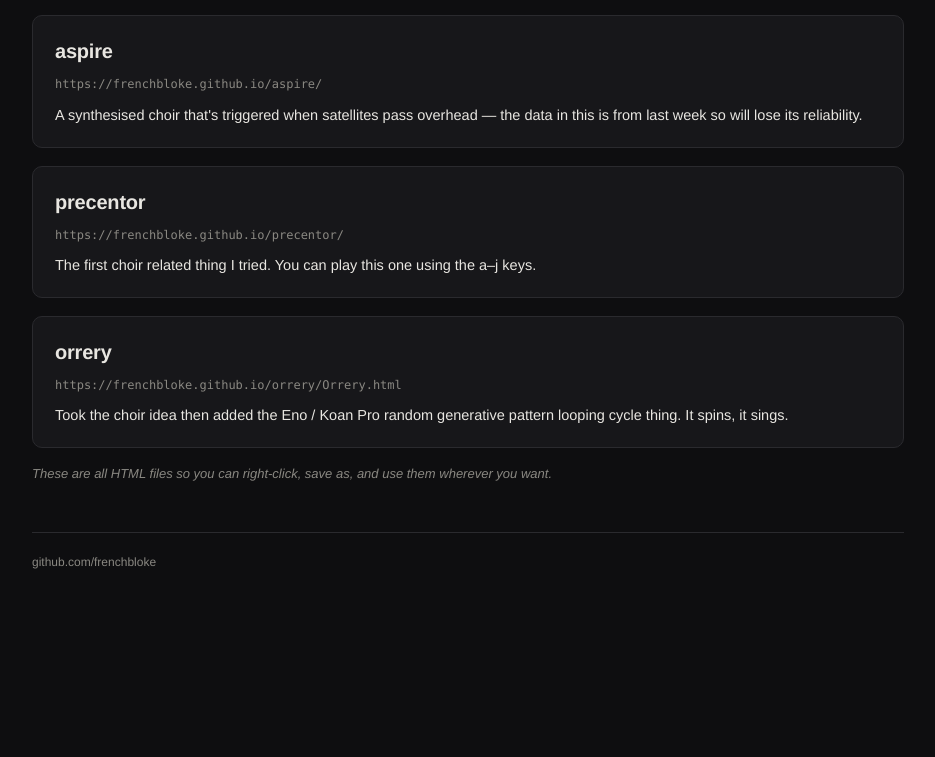
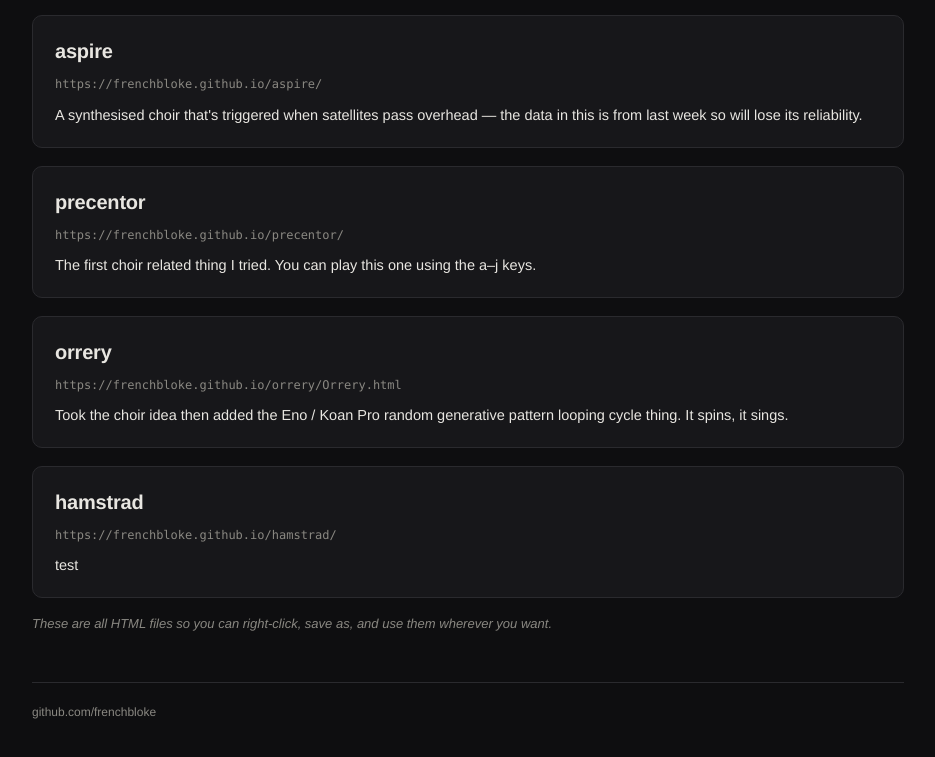
Before and after one commit to frenchbloke/frenchbloke.github.io, a plain HTML site: page index.html in a window 1280 px wide. Shown: the part 1053-1810 px from the top of the page, without its empty margins (172-1107 px from the left). Before the commit the page ends 1704 px from the top, so only its background shows below. Drawn offline with Linux system fonts and the light colour scheme.

Commit message:
add hamstrad test

```diff
--- a/index.html
+++ b/index.html
@@ -78,6 +78,11 @@ footer a{color:var(--mute)}
   <span class="url">https://frenchbloke.github.io/orrery/Orrery.html</span>
   <p class="desc">Took the choir idea then added the Eno / Koan Pro random generative pattern looping cycle thing. It spins, it sings.</p>
 </article>
+<article class="card">
+  <h2><a href="https://frenchbloke.github.io/hamstrad/">hamstrad</a></h2>
+  <span class="url">https://frenchbloke.github.io/hamstrad/</span>
+  <p class="desc">test</p>
+</article>
 </main>
 <p class="note">These are all HTML files so you can right-click, save as, and use them wherever you want.</p>
 <footer>
```
